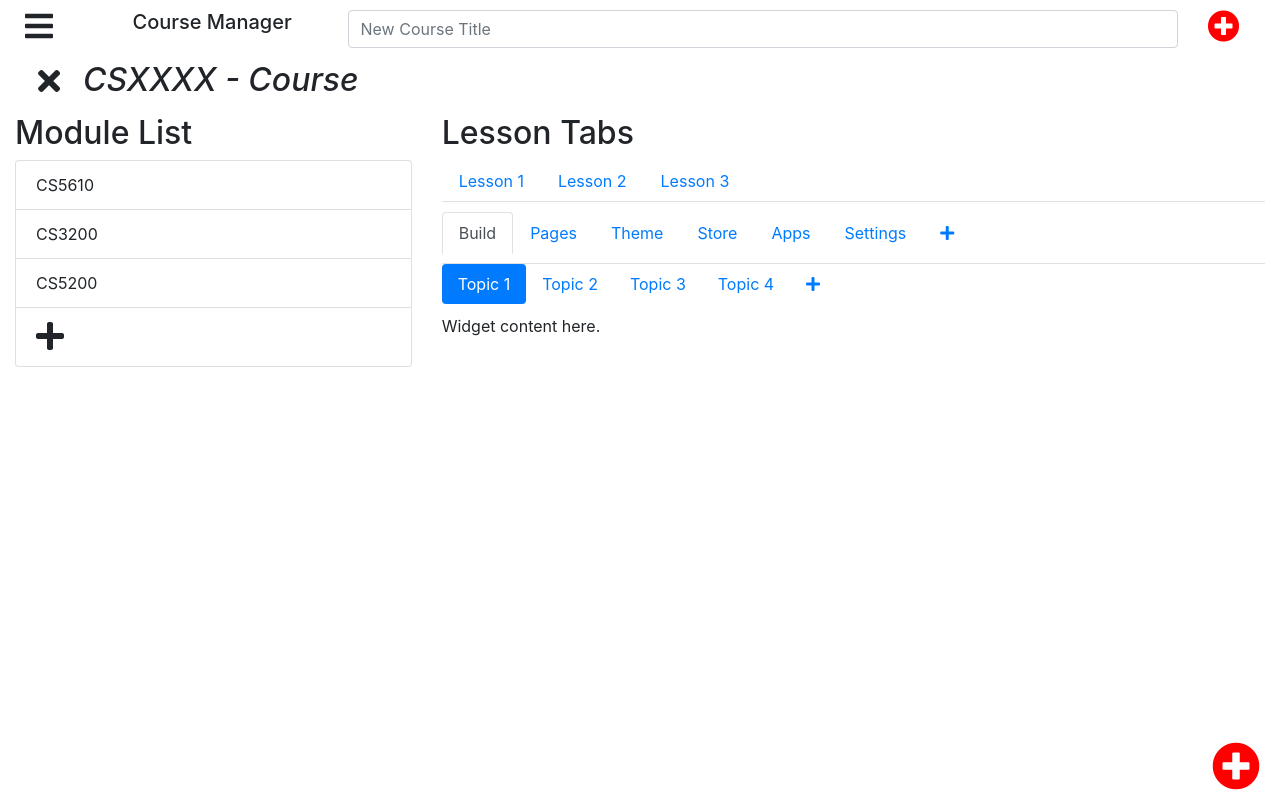
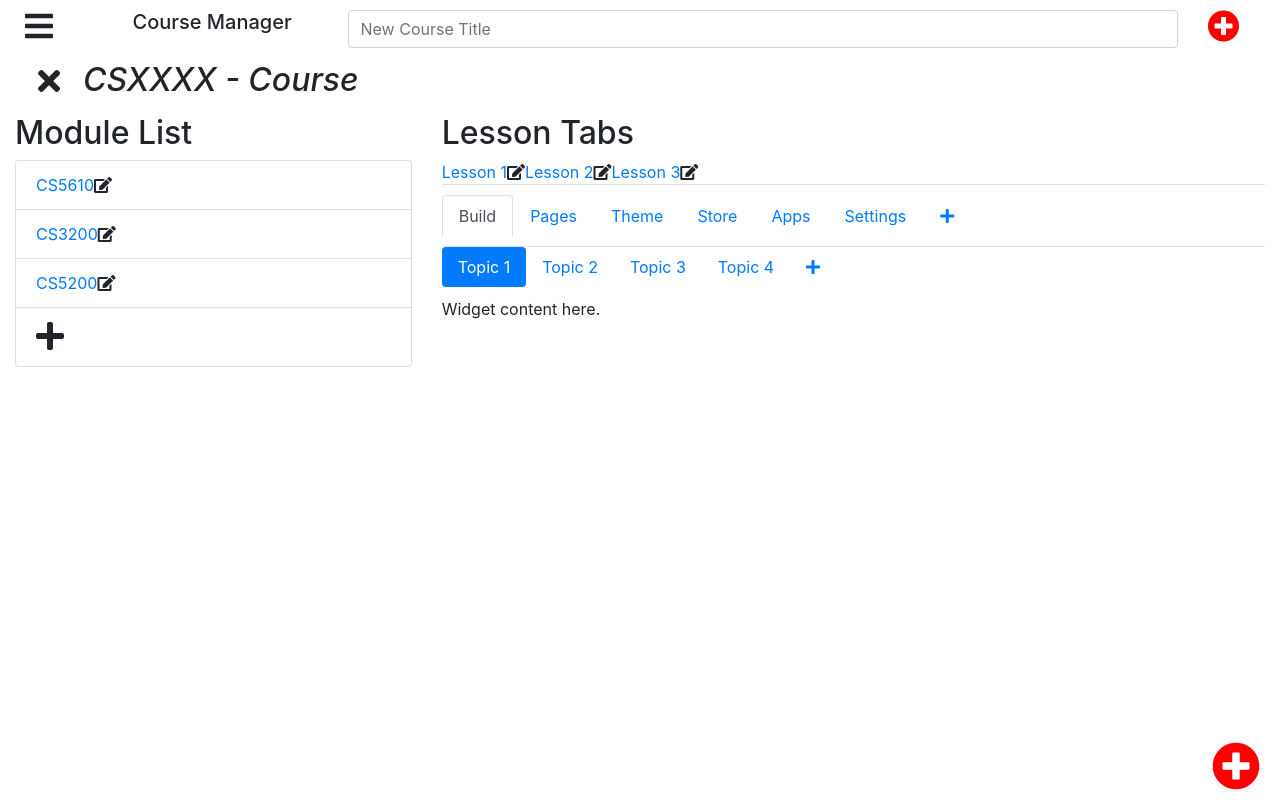
Before and after one commit to Huilian-J/wbdv-sp21-01-huilian-client-react, a React (Create React App) app: page /courses/editor in a window 1280 px wide. Built offline with nearby package versions, Linux system fonts and the light colour scheme; no server answers.

Commit message:
editable-item: buttons and display

```diff
--- a/src/components/course-editor/lesson-tabs.js
+++ b/src/components/course-editor/lesson-tabs.js
@@ -12,9 +12,7 @@ const LessonTabs = (
             {
                 lessons.map(lesson =>
                     <li className="nav-iem">
-                        <a class="nav-link" href="#">
-                            <EditableItem item={lesson}/>
-                        </a>
+                        <EditableItem item={lesson}/>
                     </li>
                 )
             }
--- a/src/components/editable-item.js
+++ b/src/components/editable-item.js
@@ -1,8 +1,35 @@
-import React from 'react'
+import React, {useState} from 'react'
+import {Link} from "react-router-dom";
 
-const EditableItem = ({item}) =>
-    <>
-        {item.title}
-    </>
+const EditableItem = ({item}) => {
+    const [editing, setEditing] = useState(false)
+    const [itemCache, setItemCache] = useState(item)
+
+    return(
+        <>
+            {
+                !editing &&
+                <>
+                    <Link to="/">
+                        {item.title}
+                    </Link>
+                    <i onClick={() => setEditing(true)} className="fas fa-edit"></i>
+                </>
+            }
+            {
+                editing &&
+                <>
+                    <input
+                        onChange={(e) => setItemCache({...itemCache, title: e.target.value})}
+                        value={itemCache.title}/>
+                    <i onClick={() => setEditing(false)} className="fas fa-check"></i>
+                    <i className="fas fa-times"></i>
+                </>
+            }
+
+        </>
+    )
+}
+
 
 export default EditableItem
```
